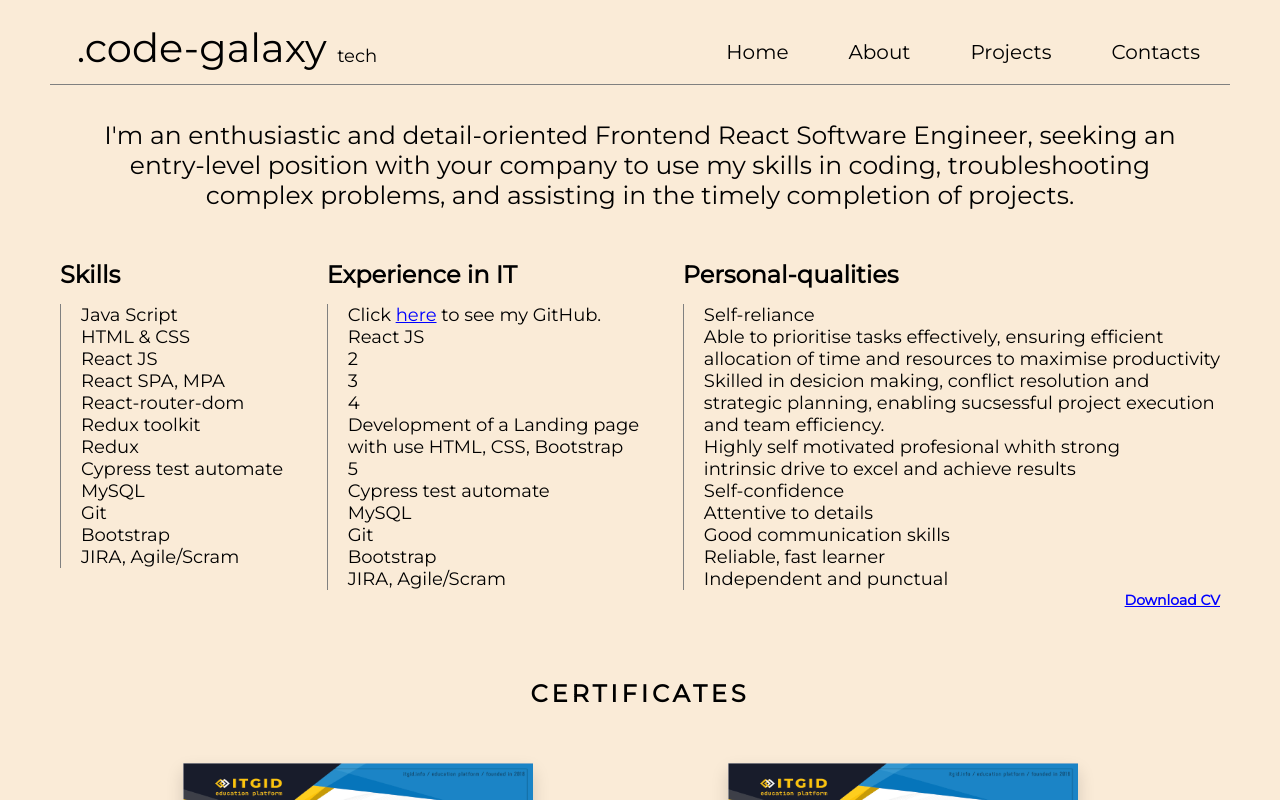
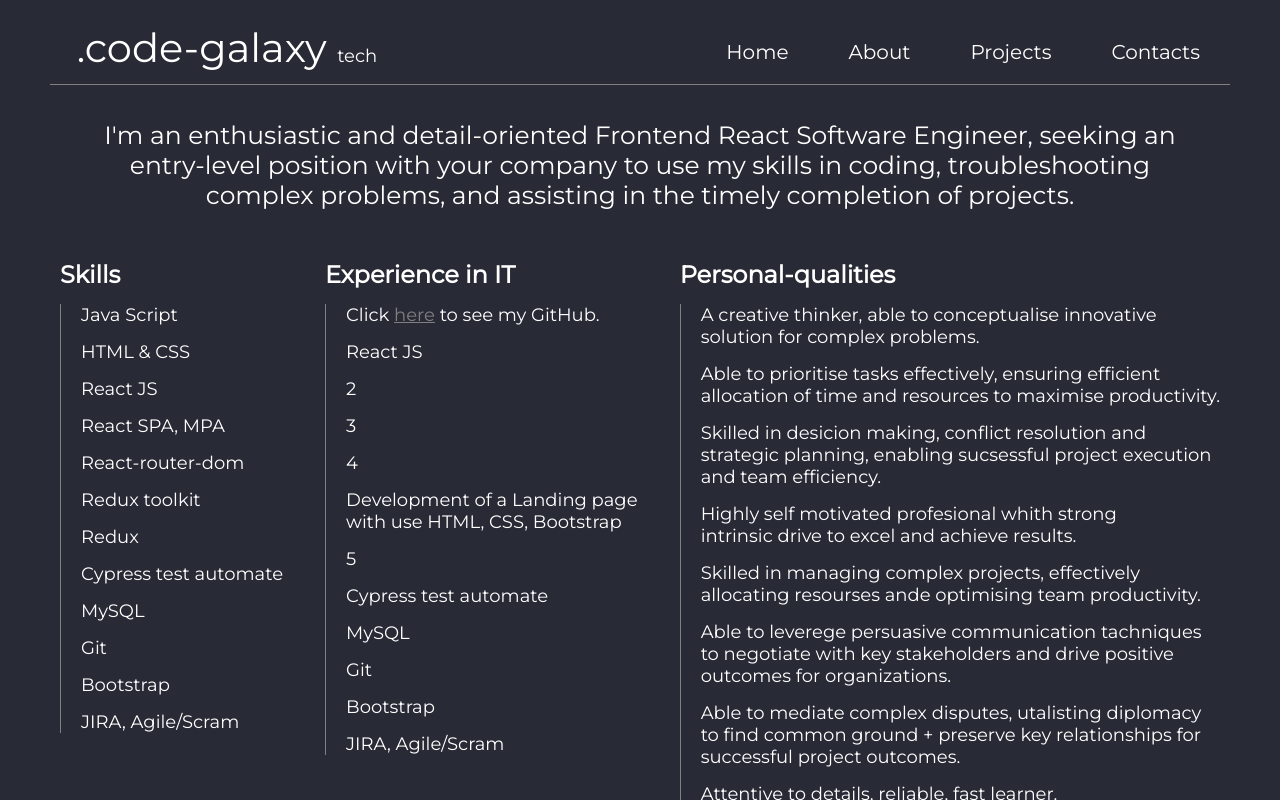
Before and after one commit to code-galaxy/react-site, a React (Create React App) app: page /about in a window 1280 px wide. Shown: the top 800 px of the page. Built offline with nearby package versions, Linux system fonts and the light colour scheme.

Commit message:
changed backgroud-color

```diff
--- a/src/About/About.css
+++ b/src/About/About.css
@@ -16,7 +16,7 @@
 }
 
 .about-experience span {
-   color: blue;
+   color: gray;
    text-decoration: underline;
 }
 
@@ -51,9 +51,10 @@
 .about-stack ul li,
 .about-experience ul li,
 .personal-qualities ul li {
-   color: black;
+   color: white;
    font-size: 18px;
    margin-left: 20px;
+   margin-bottom: 15px;
 }
 
 .about-stack ul,
@@ -69,7 +70,7 @@
 
 .about-link-cv a {
    text-decoration: underline;
-   color: blue;
+   color: gray;
    font-weight: 800;
    font-size: 14px;
 }
--- a/src/About/About.js
+++ b/src/About/About.js
@@ -46,15 +46,15 @@ export default function About() {
             <div className="personal-qualities">
                <h2>Personal-qualities</h2>
                <ul>
-                  <li>Self-reliance</li>
-                  <li>Able to prioritise tasks effectively, ensuring efficient <br /> allocation of time and resources to maximise productivity</li>
+                  <li>A creative thinker, able to conceptualise innovative  <br />solution for complex problems.</li>
+                  <li>Able to prioritise tasks effectively, ensuring efficient <br /> allocation of time and resources to maximise productivity.</li>
                   <li>Skilled in desicion making, conflict resolution and <br /> strategic planning, enabling sucsessful project execution <br /> and team efficiency.</li>
-                  <li>Highly self motivated profesional whith strong <br />intrinsic drive to excel and achieve results </li>
-                  <li>Self-confidence</li>
-                  <li>Attentive to details</li>
-                  <li>Good communication skills</li>
-                  <li>Reliable, fast learner</li>
-                  <li>Independent and punctual</li>
+                  <li>Highly self motivated profesional whith strong <br />intrinsic drive to excel and achieve results.</li>
+                  <li>Skilled in managing complex projects, effectively  <br />allocating resourses ande optimising team productivity.</li>
+                  <li> Able to leverege persuasive communication tachniques<br />to negotiate with key stakeholders and drive positive <br />outcomes for organizations.</li>
+                  <li>Able to mediate complex disputes, utalisting diplomacy  <br />to find common ground + preserve key relationships for <br /> successful project outcomes.</li>
+                  <li>Attentive to details, reliable, fast learner.</li>
+                  <li>Independent and punctual.</li>
                </ul>
             </div>
          </div>
--- a/src/App.css
+++ b/src/App.css
@@ -6,12 +6,12 @@
    text-decoration: none;
    list-style: none;
    box-sizing: border-box;
-   color: black;
+   color: white;
 }
 
 body {
    /* background-color: #2c3e50; */
-   background-color: antiquewhite;
+   background-color: #282a35;
    font-family: 'Montserrat', sans-serif;
 
 }
@@ -20,5 +20,5 @@ body {
    max-width: 1200px;
    margin: 0 auto;
    padding: 10px 10px;
-   background-color: antiquewhite;
+   background-color: #282a35;
 }
--- a/src/Header/Nav/Navside.css
+++ b/src/Header/Nav/Navside.css
@@ -12,7 +12,7 @@
 }
 
 .Navside-container li a:hover {
-   color:black;
+   color:white;
    font-weight: 800;
 }
 
@@ -22,7 +22,7 @@
    display: block;
    width: 100%;
    height: 1px;
-   background-color: black;
+   background-color: white;
    transform: scale(0);
    transition: all .5s;
 }
--- a/src/Projects/Project3/Project3.js
+++ b/src/Projects/Project3/Project3.js
@@ -133,7 +133,7 @@ export default function Project3() {
         <div className="Project3-out">
           {alertInfo &&
             <div>
-              <p> Hello.  To get data on a client, you first need to select it (to choose customer).  Thank you. </p>
+              <p> To get data on a client, you first need to select it (to choose customer). </p>
             </div>
           }
           <ul>
--- a/src/Projects/Projects.css
+++ b/src/Projects/Projects.css
@@ -8,7 +8,7 @@
    display: grid;
    grid-template-areas:
       "leftside rightside";
-   background: darkgray;
+   background: #282a35;
    border-radius: 10px;
    box-shadow: 0px 0px 10px 0px gray;
    margin: 25px 0;
@@ -23,7 +23,7 @@
       "leftside rightside"
       "leftside rightside"
       "leftside rightside";
-   background: darkgray;
+   background: #282a35;
    border-radius: 10px;
    box-shadow: 0px 0px 10px 0px gray;
    margin: 25px 0;
@@ -39,7 +39,7 @@
 
 .app-project {
    grid-area: rightside;
-   background-color: antiquewhite;
+   background-color:#282a30;
    border-radius: 10px;
    color: white;
    box-shadow: inset 0px 0px 5px 0px gray;
```
